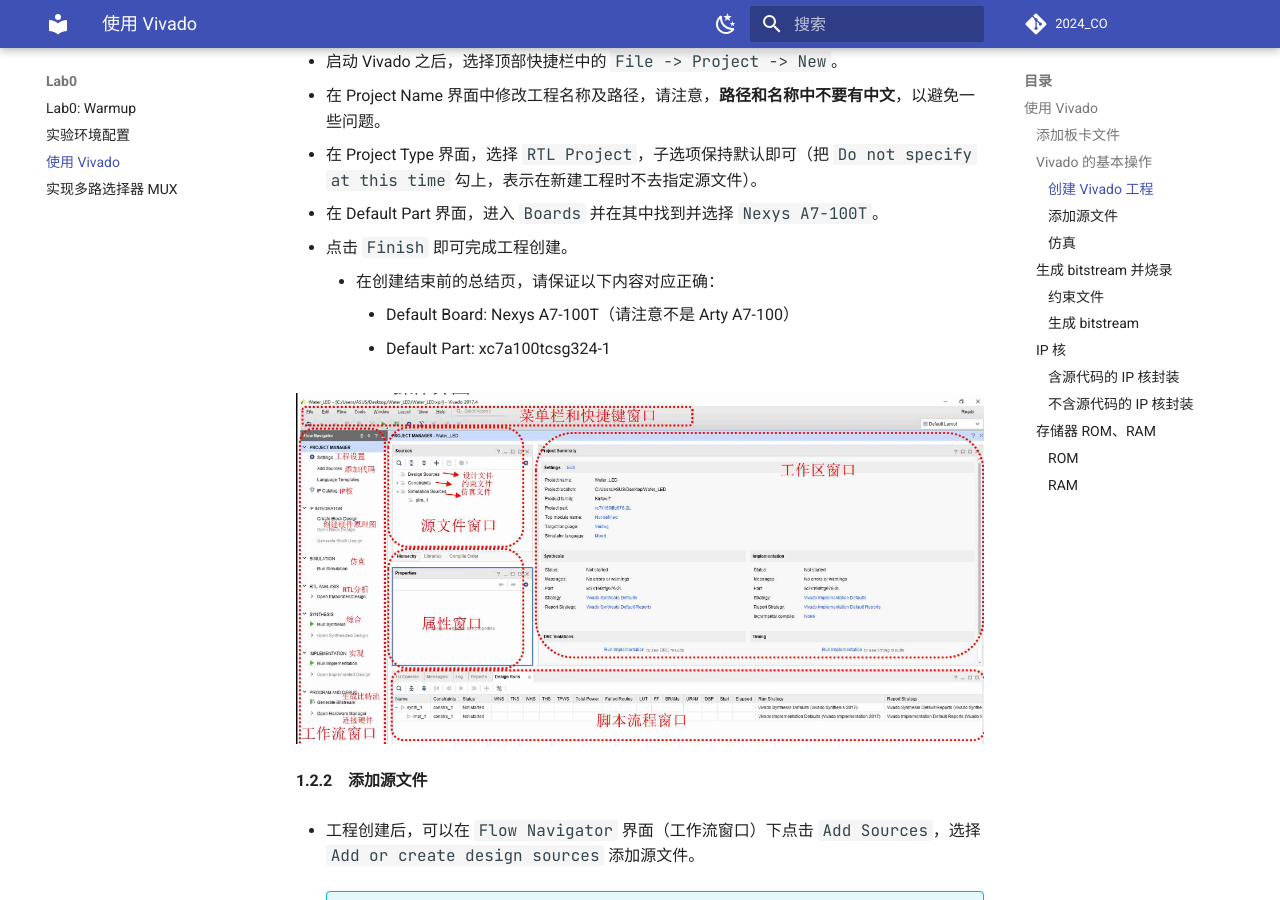
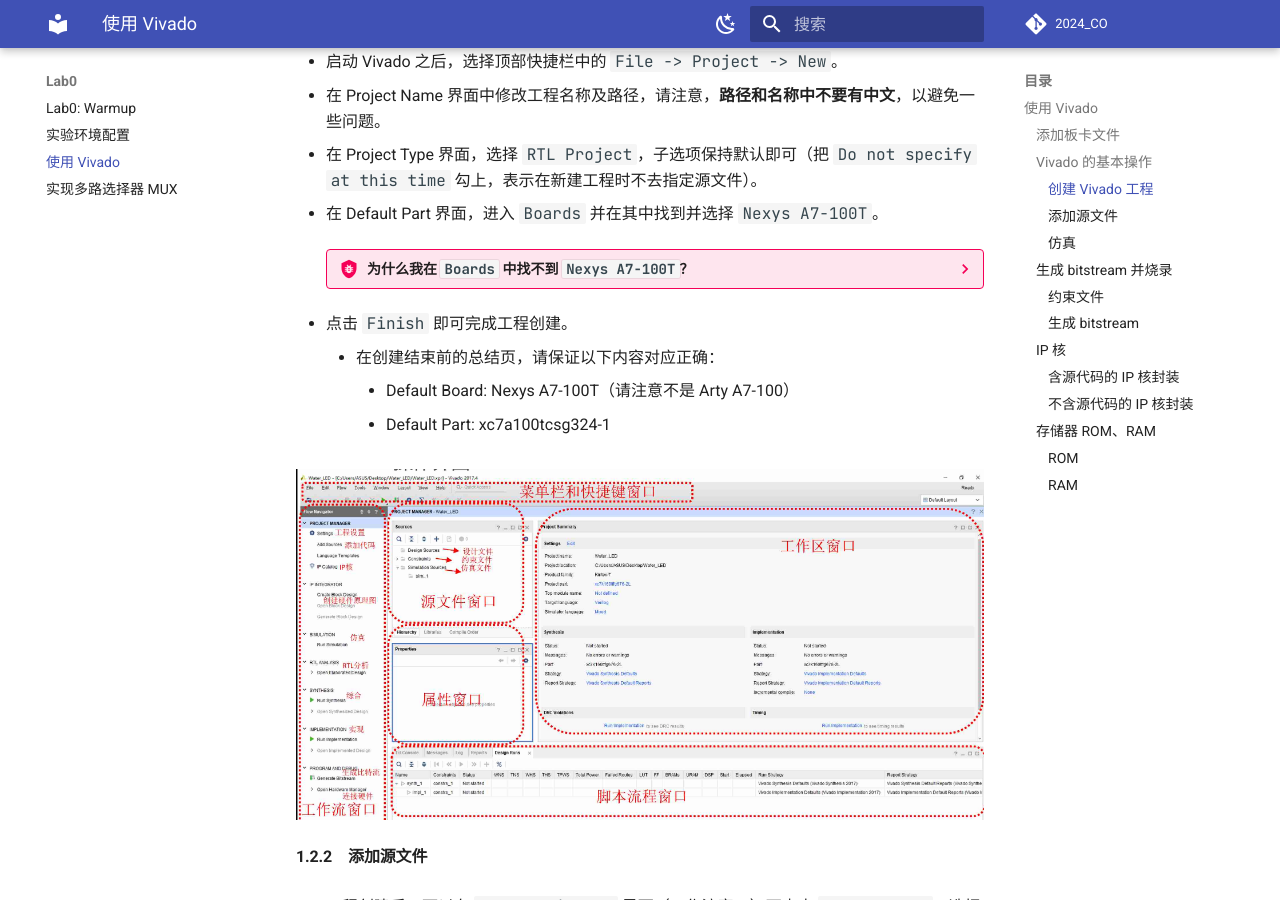
Before and after one commit to Guahao31/2024_CO, an MkDocs documentation site: the page built from docs/Lab0/vivado_guide.md, in a window 1280 px wide and 900 px high, scrolled down 1733 px. Built offline with MkDocs 1.6.1 and Material for MkDocs 9.7.7, drawn with Linux system fonts in a browser that asks for light colours; a script that is not in the unit is left out; comment, search, counter and statistics services are not loaded; some of the changed lines change nothing that is shown.

Commit message:
docs: board doesn't appear

```diff
--- a/docs/Lab0/vivado_guide.md
+++ b/docs/Lab0/vivado_guide.md
@@ -46,6 +46,21 @@
 * 在 Project Name 界面中修改工程名称及路径，请注意，**路径和名称中不要有中文**，以避免一些问题。
 * 在 Project Type 界面，选择 `RTL Project`，子选项保持默认即可（把 `Do not specify at this time` 勾上，表示在新建工程时不去指定源文件）。
 * 在 Default Part 界面，进入 `Boards` 并在其中找到并选择 `Nexys A7-100T`。
+
+    ??? bug "为什么我在 `Boards` 中找不到 `Nexys A7-100T`？"
+
+        请按以下步骤进行确认：
+
+        * 重启 Vivado 看看是否能找到。
+        * 安装 Vivado 时勾选了 `Artix-7` Package。
+        * 手动指定板卡文件的位置（特别是高版本如 Vivado 2023.2）。下面这两种方法完全等价：
+
+            * Vivado 工具栏：`Tools -> Settings -> Vivado Store -> Board Repository`。在这里选择你的板卡文件夹。
+
+                ![board-path](pic/board-path.png)
+
+            * 在 TCL 控制台中执行 `set_param board.repoPaths "your_path_to_board_files"`。注意，路径分隔符应为 `/` 而不是 `\`。
+
 * 点击 `Finish` 即可完成工程创建。
     * 在创建结束前的总结页，请保证以下内容对应正确：
         * Default Board: Nexys A7-100T（请注意不是 Arty A7-100）
```
Also changed, not shown: docs/Lab0/pic/board-path.png (added).
